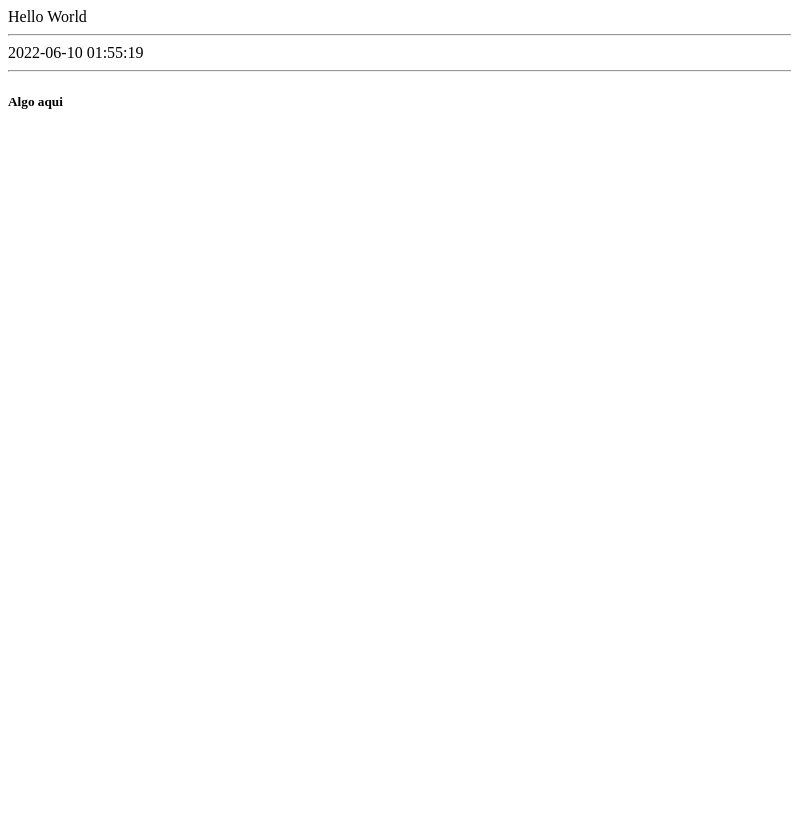
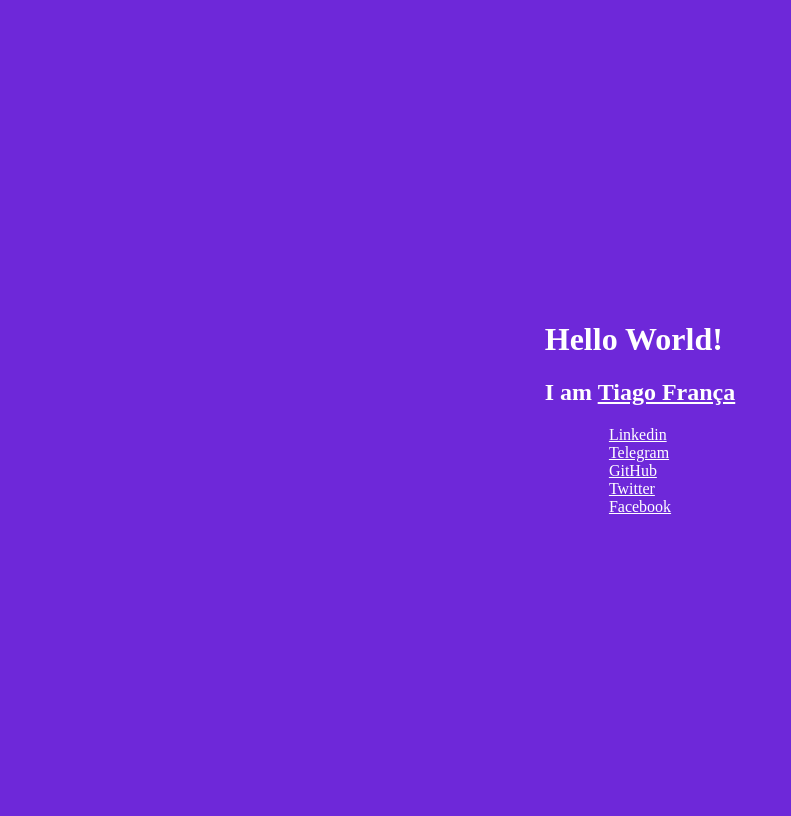
Before and after one commit to ministracao-aulas/Rafael-Schramm-projeto-basico-git, a PHP site: page / in a window 1280 px wide. Shown: the whole page, without its empty margins (0-791 px from the left). Before the commit the page ends 109 px from the top, so only its background shows below. Run offline with PHP 8.4, Linux system fonts and the light colour scheme.

Commit message:
updated index.php
No ramo master
Mudanças a serem submetidas:
	modified:   index.php

```diff
--- a/index.php
+++ b/index.php
@@ -1,10 +1,82 @@
 <?php
 
-echo "Hello World";
+echo <<<"HTML"
+<!DOCTYPE html>
+<html lang="en">
 
-echo "<hr>";
+<head>
+    <meta charset="UTF-8">
+    <meta name="viewport" content="width=device-width, initial-scale=1.0">
+    <meta http-equiv="X-UA-Compatible" content="ie=edge">
+    <title>Hello World - by TF</title>
+    <style>
+        body {
+            height: 100vh;
+            background: #6e28d9;
+            color: #fff;
+            display: flex;
+            justify-content: center;
+            align-items: center;
+        }
 
-echo date('Y-m-d H:i:s');
+        .row.d-flex.justify-content-center {
+            display: flex;
+            justify-content: center;
+            flex-direction: column;
+            align-items: center;
+        }
 
-echo "<hr>";
-echo "<h5>Algo aqui<h5>";
+        a {
+            color: #fff;
+        }
+
+        a:hover {
+            color: #fff;
+            text-shadow: #000 1px 0px;
+        }
+    </style>
+</head>
+
+<body>
+
+    <div class="row d-flex justify-content-center">
+        <div>
+            <h1>Hello World!</h1>
+            <h2>I am <a href="https://tiagofranca.com" target="_blank">Tiago França</a></h2>
+        </div>
+        <div>
+            <div>
+                <a href="//www.linkedin.com/in/tiago-frança/" target="_blank" title="Linkedin">
+                    Linkedin
+                </a>
+            </div>
+
+            <div>
+                <a href="//t.me/tiagofrancafernandes" title="Telegram">
+                    Telegram
+                </a>
+            </div>
+
+            <div>
+                <a href="//github.com/tiagofrancafernandes" target="_blank" title="GitHub">
+                    GitHub
+                </a>
+            </div>
+
+            <div>
+                <a href="//twitter.com/TiagoFOficial" target="_blank" title="Twitter">
+                    Twitter
+                </a>
+            </div>
+
+            <div>
+                <a href="//www.facebook.com/Tiago.Franca.Fernandes" target="_blank" title="Facebook">
+                    Facebook
+                </a>
+            </div>
+        </div>
+    </div>
+</body>
+
+</html>
+HTML;
```
